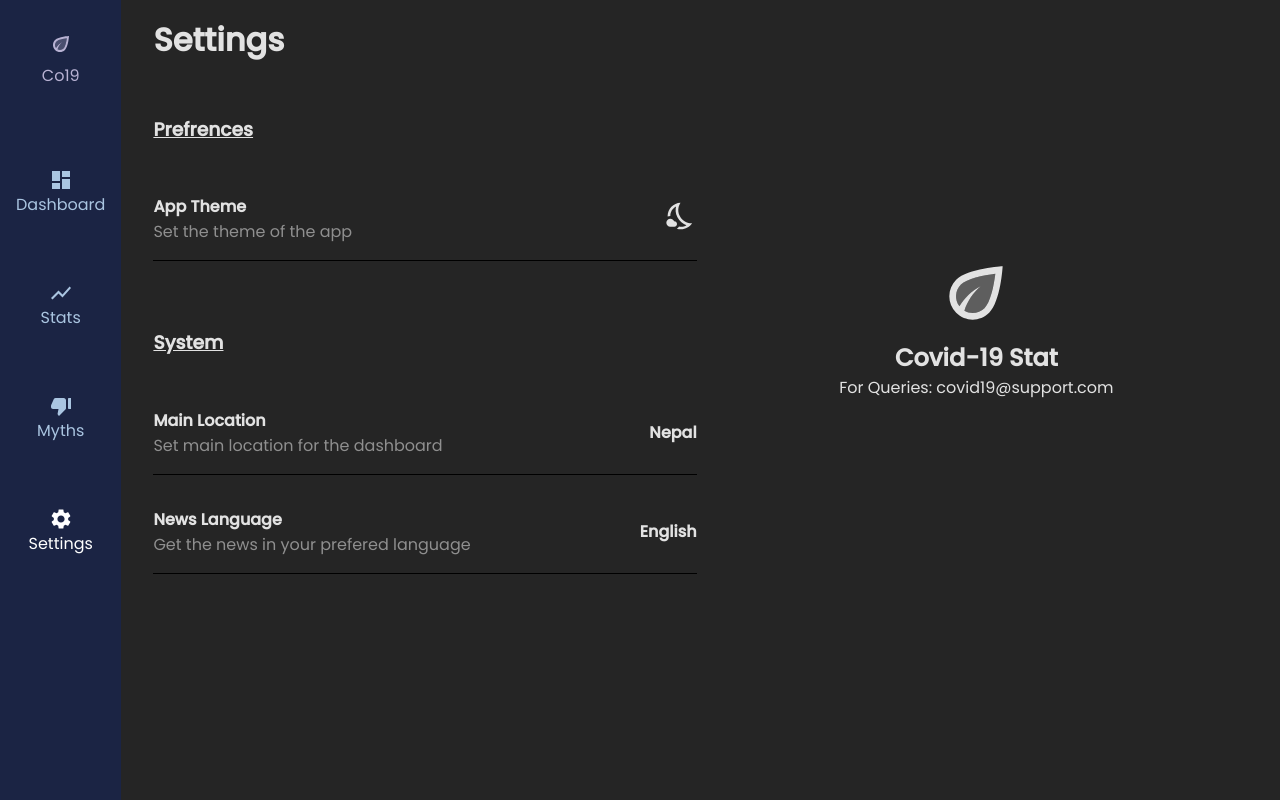
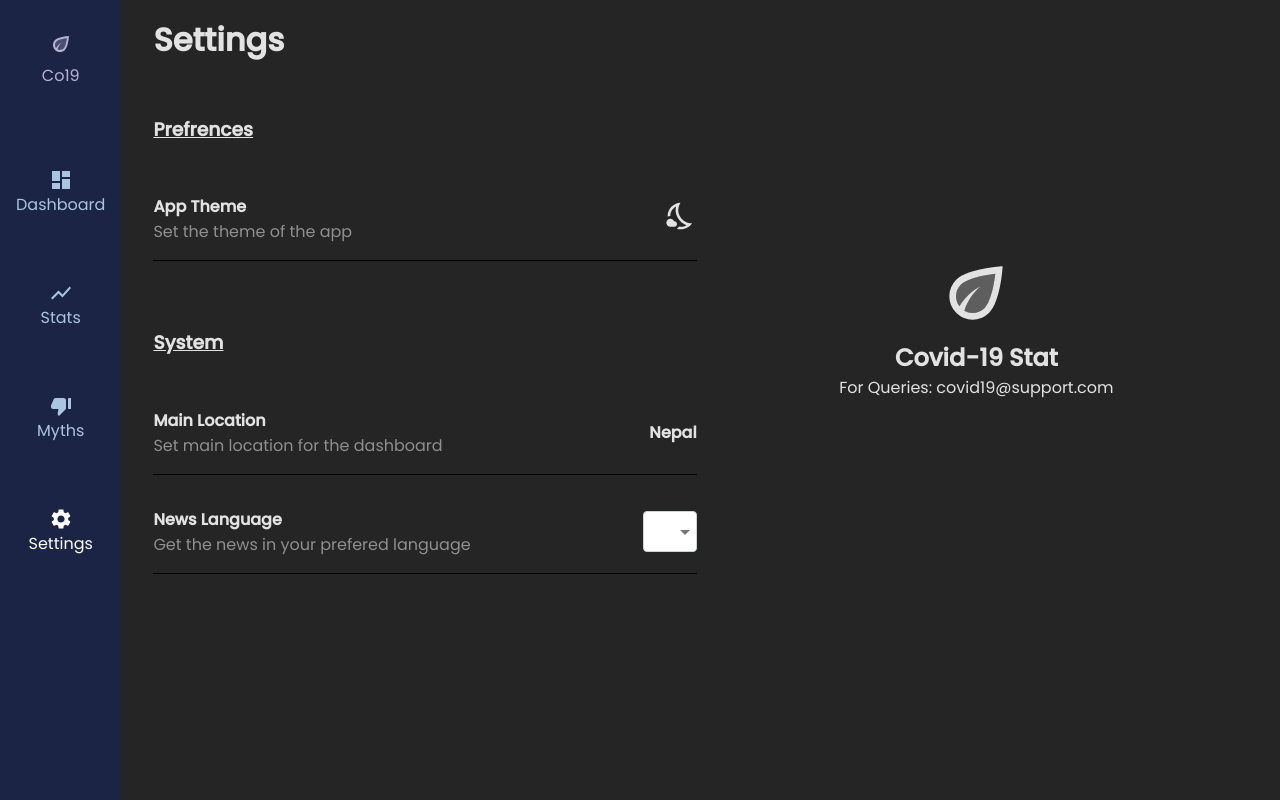
Before and after one commit to alsongarbuja/Covid-Stat, a React (Create React App) app: page /settings in a window 1280 px wide. Built offline with nearby package versions, Linux system fonts and the light colour scheme; no server answers.

Commit message:
add language setting

```diff
--- a/src/App.js
+++ b/src/App.js
@@ -1,7 +1,6 @@
 import './App.css';
 import { Container } from '@material-ui/core';
 import Header from './components/header/Header';
-import { useFetch } from './custom-hooks/UseFetch';
 import React, { useState, useEffect } from 'react';
 import { BrowserRouter as Router, Switch, Route } from 'react-router-dom';
 
@@ -11,21 +10,25 @@ import Sidebar from './components/sidebar/Sidebar';
 import { Toolbar, Wrapper, MainBodyDiv } from './App.style'
 import { useMediaQuery } from '@material-ui/core';
 
-const URL = 'https://covid-193.p.rapidapi.com/statistics'
-
 function App() {
-  const { loading, responses } = useFetch(URL, "covid-193.p.rapidapi.com")
   const isMobile = useMediaQuery('(max-width: 600px)')
 
-  let darkMode = localStorage.getItem('darkModeOn') === undefined || localStorage.getItem('darkModeOn') === "false" ? false : true
-
-  const [data, setData] = useState([])
-  const [isDarkMode, setIsDarkMode] = useState(darkMode)
+  const [isDarkMode, setIsDarkMode] = useState(false)
   const [searchedCountry, setSearchedCountry] = useState('')
+  const [language, setLanguage] = useState('')
 
   useEffect(() => {
-      setData(responses.response)
-  }, [responses])
+    if(localStorage.getItem('darkModeOn') === undefined)
+      localStorage.setItem('darkModeOn', 'false')
+
+    if(localStorage.getItem('language') === undefined)
+      localStorage.setItem('language', 'en')
+
+    const darkMode = localStorage.getItem('darkModeOn') === 'false' ? false : true
+    const lang = localStorage.getItem('language')
+    setIsDarkMode(darkMode)
+    setLanguage(lang)
+  }, [])
 
   return (
     <Router>
@@ -34,7 +37,7 @@ function App() {
         <Switch>
           <Route exact path="/">
             <Wrapper>
-              <Dashboard isDarkMode={isDarkMode}/>
+              <Dashboard isDarkMode={isDarkMode} language={language}/>
               {isMobile ? <Toolbar /> : <></>}
             </Wrapper>
           </Route>
@@ -47,7 +50,7 @@ function App() {
           <Route exact path="/stats">
             <Wrapper>
               <Header isDarkMode={isDarkMode} setSearchedCountry={setSearchedCountry} />
-              <Stats isDarkMode={isDarkMode} loading={loading} data={data} searchedCountry={searchedCountry} />
+              <Stats isDarkMode={isDarkMode} searchedCountry={searchedCountry} />
               {isMobile ? <Toolbar /> : <></>}
             </Wrapper>
           </Route>
@@ -64,7 +67,7 @@ function App() {
           </Route>
           <Route exact path="/settings">
             <Wrapper>
-              <Settings isDarkMode={isDarkMode} setDarkMode={setIsDarkMode} />
+              <Settings isDarkMode={isDarkMode} setDarkMode={setIsDarkMode} language={language} setLanguage={setLanguage} />
               {isMobile ? <Toolbar /> : <></>}
             </Wrapper>
           </Route>
--- a/src/components/body/Dashboard/Dashbord.jsx
+++ b/src/components/body/Dashboard/Dashbord.jsx
@@ -11,7 +11,7 @@ import Chart from './Report/Report'
 
 import { useFetch } from '../../../custom-hooks/UseFetch'
 
-const Dashbord = ({ isDarkMode }) => {
+const Dashbord = ({ isDarkMode, language }) => {
     const isMobile = useMediaQuery('(max-width: 600px)')
     const { loading, responses } = useFetch('https://covid-193.p.rapidapi.com/statistics?country=Nepal', "covid-193.p.rapidapi.com")
 
@@ -51,7 +51,7 @@ const Dashbord = ({ isDarkMode }) => {
                 </div>
             </Grid>
             <Grid item xl={6} md={3} xs={12} style={{ padding: isMobile ? "1em" : "4em 2em 0 0" }}>
-                <News isDarkMode={isDarkMode}/>
+                <News isDarkMode={isDarkMode} language={language}/>
                 <SymptomDiv isDarkMode={isDarkMode}>
                     <ScatterPlot style={{ fontSize:"5rem" }}/>
                     <h3>Infos</h3>
--- a/src/components/body/Dashboard/News/News.jsx
+++ b/src/components/body/Dashboard/News/News.jsx
@@ -2,8 +2,8 @@ import React, { useEffect, useState } from 'react'
 import { NewsDiv, NewsHolder, NewsHolderLoading } from './News.styled'
 import { useFetch } from '../../../../custom-hooks/UseFetch'
 
-const News = ({ isDarkMode }) => {
-    const { loading, responses } = useFetch(`https://free-news.p.rapidapi.com/v1/search?q=covid&lang=en&page_size=3`, "free-news.p.rapidapi.com")
+const News = ({ isDarkMode, language }) => {
+    const { loading, responses } = useFetch(`https://free-news.p.rapidapi.com/v1/search?q=covid&lang=${language}&page_size=3`, "free-news.p.rapidapi.com")
     const [ news, setNews ] = useState([])
 
     useEffect(() => {
--- a/src/components/body/Settings/Settings.jsx
+++ b/src/components/body/Settings/Settings.jsx
@@ -1,14 +1,55 @@
-import { Grid } from '@material-ui/core'
+import { Grid, Select, MenuItem, InputBase, withStyles } from '@material-ui/core'
 import { EcoTwoTone, NightsStayOutlined, WbSunnyOutlined } from '@material-ui/icons'
 import React from 'react'
+import { langs } from '../../../data/lang'
 
 import { SettingWrapper, SettingHolder, SettingTitle, SettingSubHeader } from './Settings.style'
 
-const Settings = ({ isDarkMode, setDarkMode }) => {
+const Settings = ({ isDarkMode, setDarkMode, language, setLanguage }) => {
+    const BootstrapInput = withStyles((theme) => ({
+        root: {
+          'label + &': {
+            marginTop: theme.spacing(3),
+          },
+        },
+        input: {
+          borderRadius: 4,
+          position: 'relative',
+          backgroundColor: theme.palette.background.paper,
+          border: '1px solid #ced4da',
+          fontSize: 16,
+          padding: '10px 26px 10px 12px',
+          transition: theme.transitions.create(['border-color', 'box-shadow']),
+          // Use the system font instead of the default Roboto font.
+          fontFamily: [
+            '-apple-system',
+            'BlinkMacSystemFont',
+            '"Segoe UI"',
+            'Roboto',
+            '"Helvetica Neue"',
+            'Arial',
+            'sans-serif',
+            '"Apple Color Emoji"',
+            '"Segoe UI Emoji"',
+            '"Segoe UI Symbol"',
+          ].join(','),
+          '&:focus': {
+            borderRadius: 4,
+            borderColor: '#80bdff',
+            boxShadow: '0 0 0 0.2rem rgba(0,123,255,.25)',
+          },
+        },
+      }))(InputBase);
+
     const darkMode = () => {
         localStorage.setItem('darkModeOn', !isDarkMode)
         setDarkMode(!isDarkMode)
     }
+    const handleLanguage = e => {
+        localStorage.setItem('language', e.target.value)
+        setLanguage(e.target.value)
+    }
+
     return (
         <div style={{ padding:"1em 2em" }}>
             <h1>Settings</h1>
@@ -42,7 +83,17 @@ const Settings = ({ isDarkMode, setDarkMode }) => {
                                 <b>News Language</b><br />
                                 <SettingSubHeader isDarkMode={isDarkMode}>Get the news in your prefered language</SettingSubHeader>
                             </p>
-                            <b>English</b>
+                            <Select
+                                labelId="demo-customized-select-label"
+                                id="demo-customized-select"
+                                value={language}
+                                onChange={handleLanguage}
+                                input={<BootstrapInput />}
+                            >
+                                {
+                                    langs.map((lang, i) => <MenuItem key={i} value={lang.value} >{lang.name}</MenuItem>)
+                                }
+                            </Select>
                         </div>
                     </SettingWrapper>
                 </Grid>
--- a/src/components/body/Stats/Stats.jsx
+++ b/src/components/body/Stats/Stats.jsx
@@ -2,10 +2,17 @@ import React, { useState, useEffect, createRef } from 'react'
 import Country from './Country'
 import { CountryLoader } from './Stats.style'
 
-const Stats = ({ loading, data, searchedCountry, isDarkMode }) => {
+import { useFetch } from '../../../custom-hooks/UseFetch'
 
+const Stats = ({ searchedCountry, isDarkMode }) => {
+    const { loading, responses } = useFetch('https://covid-193.p.rapidapi.com/statistics', "covid-193.p.rapidapi.com")
+
+    const [data, setData] = useState([])
     const [elRefs, setElRefs] = useState([])
-    const n = 18
+
+    useEffect(() => {
+        setData(responses.response)
+      }, [responses])
 
     useEffect(() => {
         const refs = Array(data?.length).fill().map((_, i) => elRefs[i] || createRef())
@@ -21,7 +28,7 @@ const Stats = ({ loading, data, searchedCountry, isDarkMode }) => {
                 loading ? (
                     <div className="flex">
                         {
-                            [...Array(n)].map((_, i) => <CountryLoader isDarkMode={isDarkMode} key={i} />)
+                            [...Array(18)].map((_, i) => <CountryLoader isDarkMode={isDarkMode} key={i} />)
                         }
                     </div>
                 ) : (
--- /dev/null
+++ b/src/data/lang.js
@@ -0,0 +1,127 @@
+
+export const langs = [
+    {
+        value: "en",
+        name: "English"
+    },
+    {
+        value: "ar",
+        name: "Arabic"
+    },
+    {
+        value: "bn",
+        name: "Bangla"
+    },
+    {
+        value: "cn",
+        name: "Chinese"
+    },
+    {
+        value: "cz",
+        name: "Czech"
+    },
+    {
+        value: "cy",
+        name: "Scottish"
+    },
+    {
+        value: "da",
+        name: "Danish"
+    },
+    {
+        value: "de",
+        name: "German"
+    },
+    {
+        value: "el",
+        name: "Greek"
+    },
+    {
+        value: "es",
+        name: "Spanish"
+    },
+    {
+        value: "fi",
+        name: "Finnish"
+    },
+    {
+        value: "fr",
+        name: "French"
+    },
+    {
+        value: "hi",
+        name: "Hindi"
+    },
+    {
+        value: "hr",
+        name: "Croatian"
+    },
+    {
+        value: "hu",
+        name: "Hungarian"
+    },
+    {
+        value: "id",
+        name: "Indonesian"
+    },
+    {
+        value: "ja",
+        name: "Japanese"
+    },
+    {
+        value: "lt",
+        name: "Lithuanian"
+    },
+    {
+        value: "ml",
+        name: "Malayalam"
+    },
+    {
+        value: "no",
+        name: "Norwegian"
+    },
+    {
+        value: "pl",
+        name: "Polish"
+    },
+    {
+        value: "pt",
+        name: "Portuguese"
+    },
+    {
+        value: "ru",
+        name: "Russian"
+    },
+    {
+        value: "sk",
+        name: "Solvak"
+    },
+    {
+        value: "sl",
+        name: "Slovenian"
+    },
+    {
+        value: "so",
+        name: "Somali"
+    },
+    {
+        value: "sq",
+        name: "Arbanian"
+    },
+    {
+        value: "sv",
+        name: "Luxembourgish"
+    },
+    {
+        value: "th",
+        name: "Thai"
+    },
+    {
+        value: "uk",
+        name: "Ukerian"
+    },
+    {
+        value: "vi",
+        name: "Vietnamese"
+    },
+]
```
